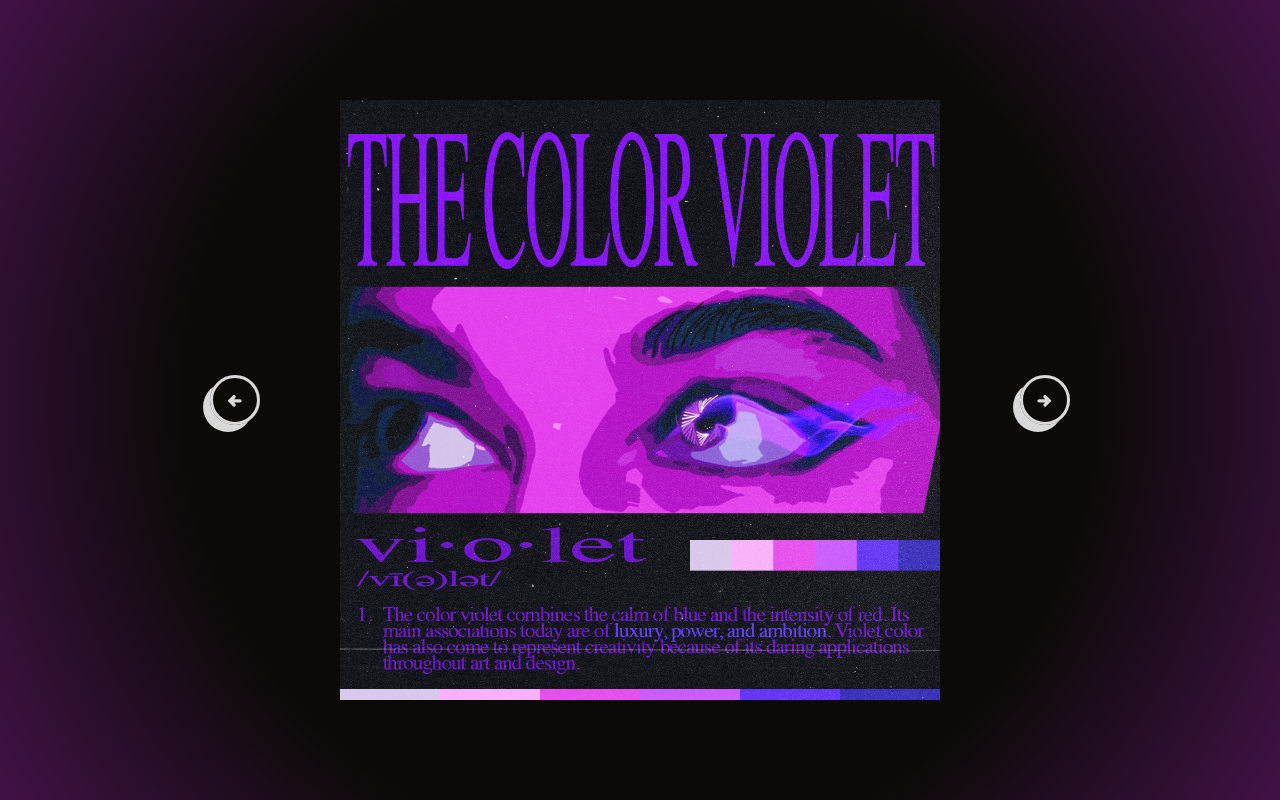
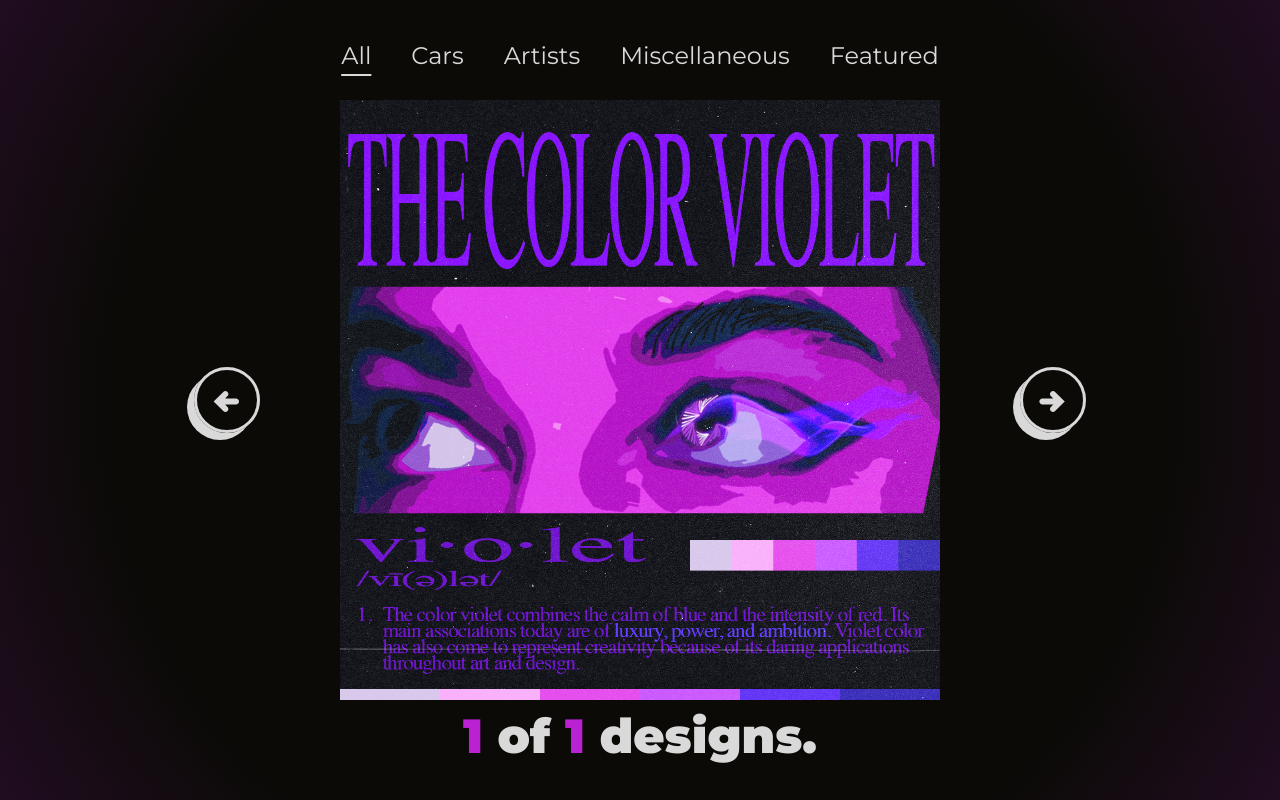
Before and after one commit to AnshC/websitev4, a Next.js app: page /designs in a window 1280 px wide. Built offline with nearby package versions, Linux system fonts and the light colour scheme.

Commit message:
category filters added

```diff
--- a/app/designs/page.js
+++ b/app/designs/page.js
@@ -1,66 +1,167 @@
 "use client";
 import data from "@/data/designs.json";
-import { useState } from "react";
+import { useState, useEffect } from "react";
 import Image from "next/image";
 import { TiArrowRightThick, TiArrowLeftThick } from "react-icons/ti";
 import Button from "@/components/ui/Button";
+import Tilt from "react-parallax-tilt";
 
 export default function Design() {
   const [currentIndex, setCurrentIndex] = useState(0);
-  const [opacity, setOpacity] = useState(100);
+  const [prevIndex, setPrevIndex] = useState(0);
+  const [isTransitioning, setIsTransitioning] = useState(false);
+  const [categoryIndex, setCategoryIndex] = useState(0);
+  const [designArray, setDesignArray] = useState(data.designs);
+  const categories = ["All", "Cars", "Artists", "Miscellaneous", "Featured"];
+
+  useEffect(() => {
+    setPrevIndex(currentIndex);
+    setIsTransitioning(true);
+    updateDesigns();
+    setCurrentIndex(0);
+    setTimeout(() => setIsTransitioning(false), 500);
+  }, [categoryIndex]);
+
+  function updateDesigns() {
+    switch (categoryIndex) {
+      case 0:
+        setDesignArray(data.designs);
+        break;
+      case 1:
+        setDesignArray(
+          data.designs.filter((design) => design.category === "cars"),
+        );
+        break;
+      case 2:
+        setDesignArray(
+          data.designs.filter((design) => design.category === "artists"),
+        );
+        break;
+      case 3:
+        setDesignArray(
+          data.designs.filter((design) => design.category === "misc"),
+        );
+        break;
+      case 4:
+        setDesignArray(data.designs.filter((design) => design.featured));
+        break;
+      default:
+        setDesignArray(data.designs);
+    }
+  }
 
   function handleLeftClick() {
-    setOpacity(0);
-    setTimeout(() => {
-      setOpacity(100);
+    setPrevIndex(currentIndex);
+    setIsTransitioning(true);
     setCurrentIndex((prev) => {
-        const newIndex = prev === 0 ? data.designs.length - 1 : prev - 1;
+      const newIndex = prev === 0 ? designArray.length - 1 : prev - 1;
       return newIndex;
     });
-    }, 200);
+    setTimeout(() => setIsTransitioning(false), 500);
   }
 
   function handleRightClick() {
-    setOpacity(0);
-    setTimeout(() => {
-      setOpacity(100);
+    setPrevIndex(currentIndex);
+    setIsTransitioning(true);
     setCurrentIndex((prev) => {
-        const newIndex = prev === data.designs.length - 1 ? 0 : prev + 1;
+      const newIndex = prev === designArray.length - 1 ? 0 : prev + 1;
       return newIndex;
     });
-    }, 200);
+    setTimeout(() => setIsTransitioning(false), 500);
   }
-  const radialBackground = {
-    background: `radial-gradient(circle at center, transparent 0%, transparent 60%, ${data.designs[currentIndex].colors.primary}50 100%)`,
+
+  const prevGradient = {
+    background: `radial-gradient(circle at center, transparent 0%, transparent 70%, ${
+      designArray[prevIndex]
+        ? designArray[prevIndex].colors.primary
+        : designArray[0].colors.primary
+    }20 100%)`,
+  };
+
+  const currentGradient = {
+    background: `radial-gradient(circle at center, transparent 0%, transparent 70%, ${
+      designArray[currentIndex]
+        ? designArray[currentIndex].colors.primary
+        : designArray[0].colors.primary
+    }20 100%)`,
   };
 
   return (
+    <div className="w-full h-[100vh] bg-background relative">
+      {/* Previous gradient layer */}
       <div
-      className={`w-full h-[100vh] bg-background flex items-center justify-center transition duration-200 ease-in-out opacity-${opacity}`}
-      style={radialBackground}
+        className="absolute inset-0 transition-opacity duration-500"
+        style={{
+          ...prevGradient,
+          opacity: isTransitioning ? 1 : 0,
+        }}
+      />
+
+      {/* Current gradient layer */}
+      <div
+        className="absolute inset-0 transition-opacity duration-500"
+        style={{
+          ...currentGradient,
+          opacity: isTransitioning ? 0 : 1,
+        }}
+      />
+
+      {/* Content layer */}
+      <div className="relative z-10 w-full h-full flex flex-col items-center justify-center">
+        <div className="absolute top-10 font-sans">
+          <ul className="flex text-2xl">
+            {categories.map((category, index) => (
+              <li
+                key={index}
+                className={`cursor-pointer mx-5 ${index === categoryIndex ? "underline underline-offset-10" : "hover-underline-animation left"}`}
+                onClick={() => {
+                  setCategoryIndex(index);
+                }}
               >
+                {category}
+              </li>
+            ))}
+          </ul>
+        </div>
         <div className="flex items-center">
           <Button
             href="#"
             icon={<TiArrowLeftThick />}
             alt
             onClick={handleLeftClick}
+            iconStyles={"text-4xl"}
           />
           <div className="mx-20">
+            <Tilt tiltReverse>
               <Image
-            src={data.designs[currentIndex].image}
-            width={data.designs[currentIndex].dimensions.width}
-            height={data.designs[currentIndex].dimensions.height}
-            alt={data.designs[currentIndex].title}
+                src={designArray[currentIndex].image}
+                width={designArray[currentIndex].dimensions.width}
+                height={designArray[currentIndex].dimensions.height}
+                alt={designArray[currentIndex].title}
                 priority
               />
+            </Tilt>
           </div>
           <Button
             href="#"
             icon={<TiArrowRightThick />}
             alt
             onClick={handleRightClick}
+            iconStyles={"text-4xl"}
           />
+        </div>
+        <div className="absolute bottom-10 font-sans">
+          <p className="text-5xl font-black">
+            <span style={{ color: designArray[currentIndex].colors.primary }}>
+              {currentIndex + 1}
+            </span>{" "}
+            of{" "}
+            <span style={{ color: designArray[currentIndex].colors.primary }}>
+              {designArray.length}
+            </span>{" "}
+            designs.
+          </p>
+        </div>
       </div>
     </div>
   );
```
Lines whose indentation alone changed are shown as unchanged.
